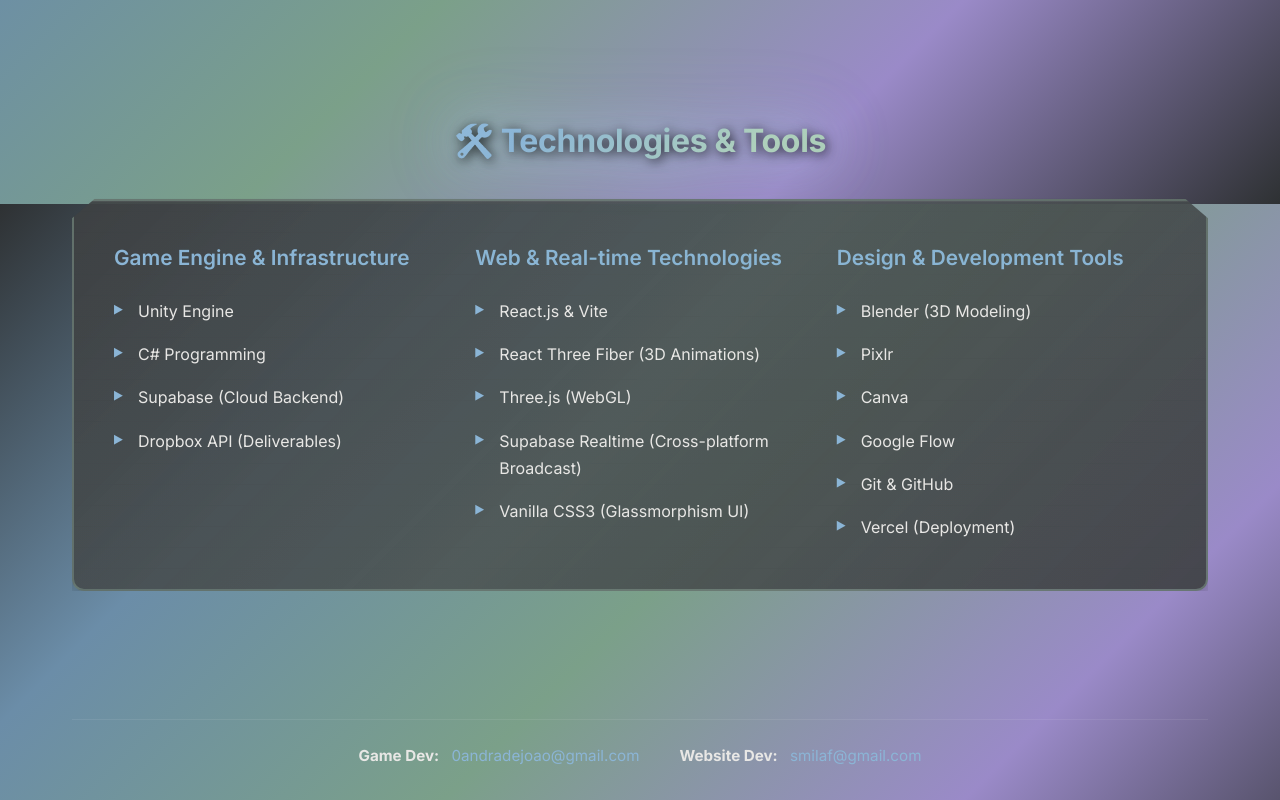
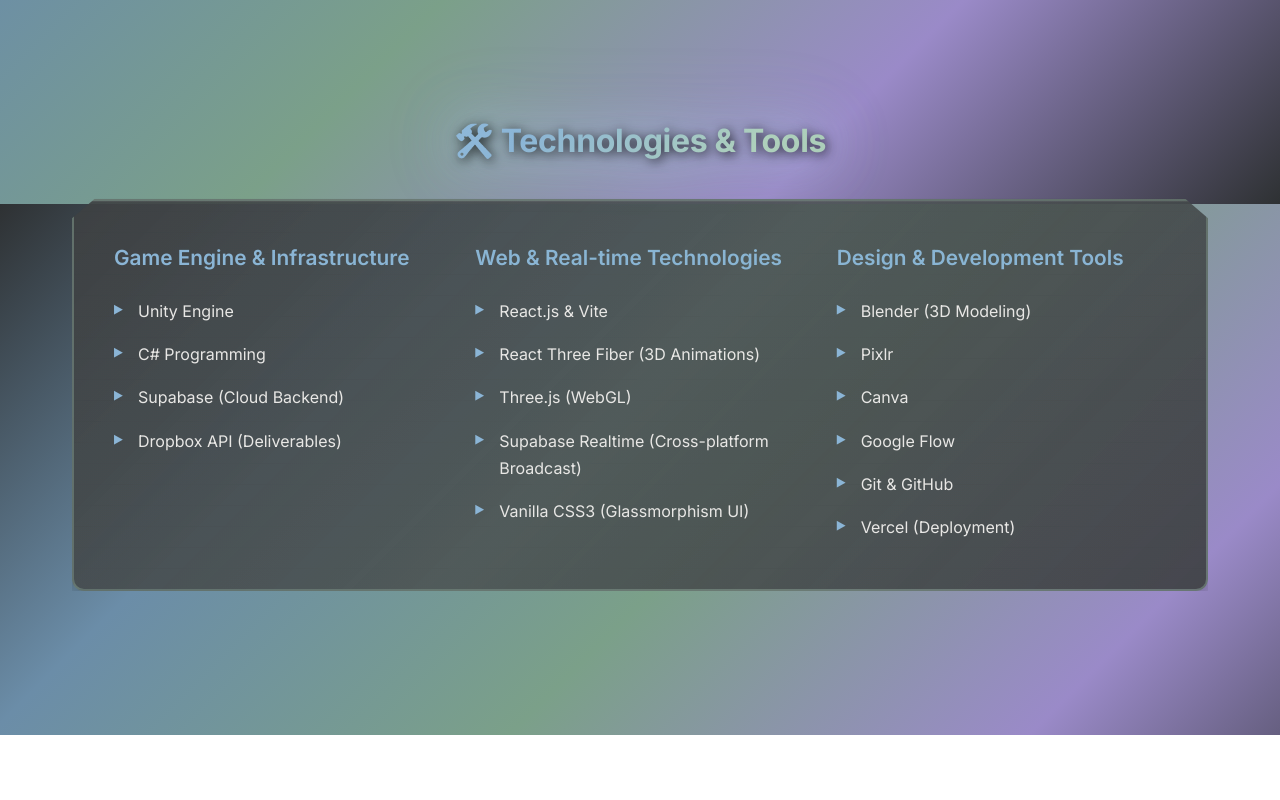
Before and after one commit to SalvadorMilaFilipe/WebsitePuzzleofBlessings, a React (Vite) app: page /credits in a window 1280 px wide. Shown: the part 2196-2996 px from the top of the page. After the commit the page ends 2931 px from the top, so only its background shows below. Built offline with nearby package versions, Linux system fonts and the light colour scheme.

Commit message:
Remove personal emails from Credits page

```diff
--- a/src/pages/Credits.jsx
+++ b/src/pages/Credits.jsx
@@ -151,21 +151,7 @@
           </div>
         </section>
 
-        {/* Contacts Footer Bar */}
-        <div style={{
-          marginTop: '5rem',
-          paddingTop: '1.5rem',
-          borderTop: '1px solid rgba(255, 255, 255, 0.08)',
-          display: 'flex',
-          justifyContent: 'center',
-          gap: '2.5rem',
-          fontSize: '0.95rem',
-          color: 'var(--text-secondary)',
-          flexWrap: 'wrap'
-        }}>
-          <span><strong>Game Dev:</strong> <a href="mailto:0andradejoao@gmail.com" style={{ color: 'var(--blue-accent)', textDecoration: 'none', marginLeft: '0.5rem' }}>0andradejoao@gmail.com</a></span>
-          <span><strong>Website Dev:</strong> <a href="mailto:smilaf@gmail.com" style={{ color: 'var(--blue-accent)', textDecoration: 'none', marginLeft: '0.5rem' }}>smilaf@gmail.com</a></span>
-        </div>
+
       </div>
     </main>
   )
```
